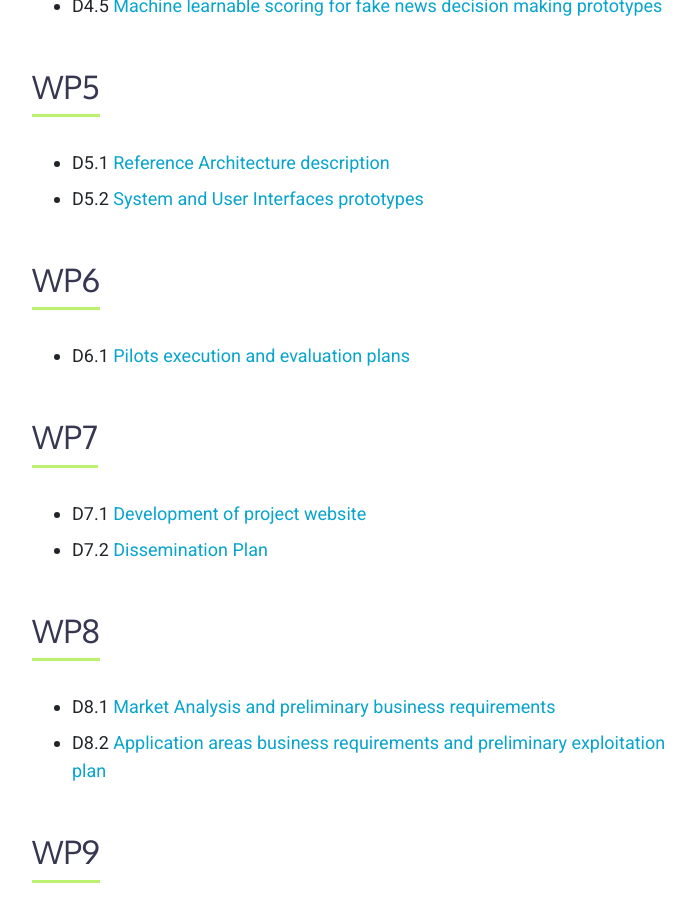
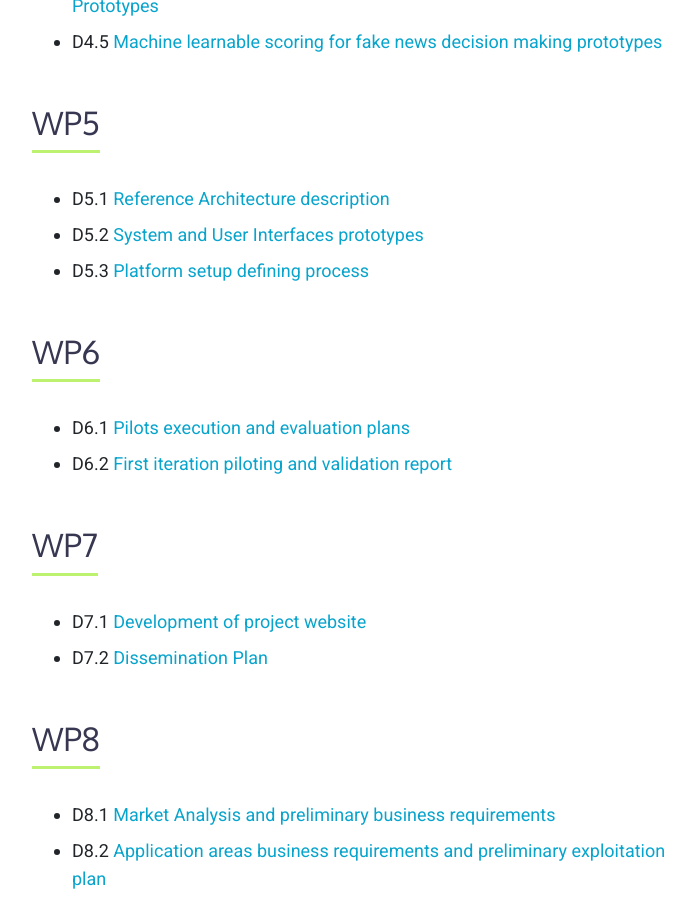
Before and after one commit to fandangOrg/fandango-web, a Jekyll site: the page built from the-project/deliverables.md, in a window 1280 px wide and 900 px high, scrolled down 1506 px. Shown: the whole window, without its empty margins (288-983 px from the left). Built offline with Jekyll 4.4.1, drawn with Linux system fonts in a browser that asks for light colours; comment, search, counter and statistics services are not loaded; some of the changed text lies outside the part shown.

Commit message:
Add recent deliverables

```diff
--- a/the-project/deliverables.md
+++ b/the-project/deliverables.md
@@ -13,6 +13,7 @@ navigation_parent: The Project
 * D1.2 [Data Management Plan](https://fandango-project.eu/deliverables/D1.2%20Data%20Management%20Plan.pdf)
 * D1.3 [Quality Plan](https://fandango-project.eu/deliverables/D1.3%20Quality%20Plan.pdf)
 * D1.4 1st Interim Periodic Report (internal)
+* D1.5 2nd Interim Periodic Report (internal)
 
 ### WP2
 
@@ -41,10 +42,13 @@ prototypes](https://fandango-project.eu/deliverables/D4.1%20Spatio-temporal%20an
 
 * D5.1 [Reference Architecture description](https://fandango-project.eu/deliverables/D5.1%20Reference%20Architecture%20description.pdf)
 * D5.2 [System and User Interfaces prototypes](https://fandango-project.eu/deliverables/D5.2%20System%20and%20User%20Interfaces%20prototypes.pdf)
+* D5.3 [Platform setup defining process](https://fandango-project.eu/deliverables/D5.3%20Platform%20setup%20defining%20process.pdf)
 
 ### WP6
 
 * D6.1 [Pilots execution and evaluation plans](https://fandango-project.eu/deliverables/D6.1%20Pilots%20execution%20and%20evaluation%20plans.pdf)
+* D6.2 [First iteration piloting and validation report](https://fandango-project.eu/deliverables/D6.2%20First%20iteration%20piloting%20and%20validation%20report.pdf)
+
 
 ### WP7
 
```
Also changed, not shown: 2 other files.
